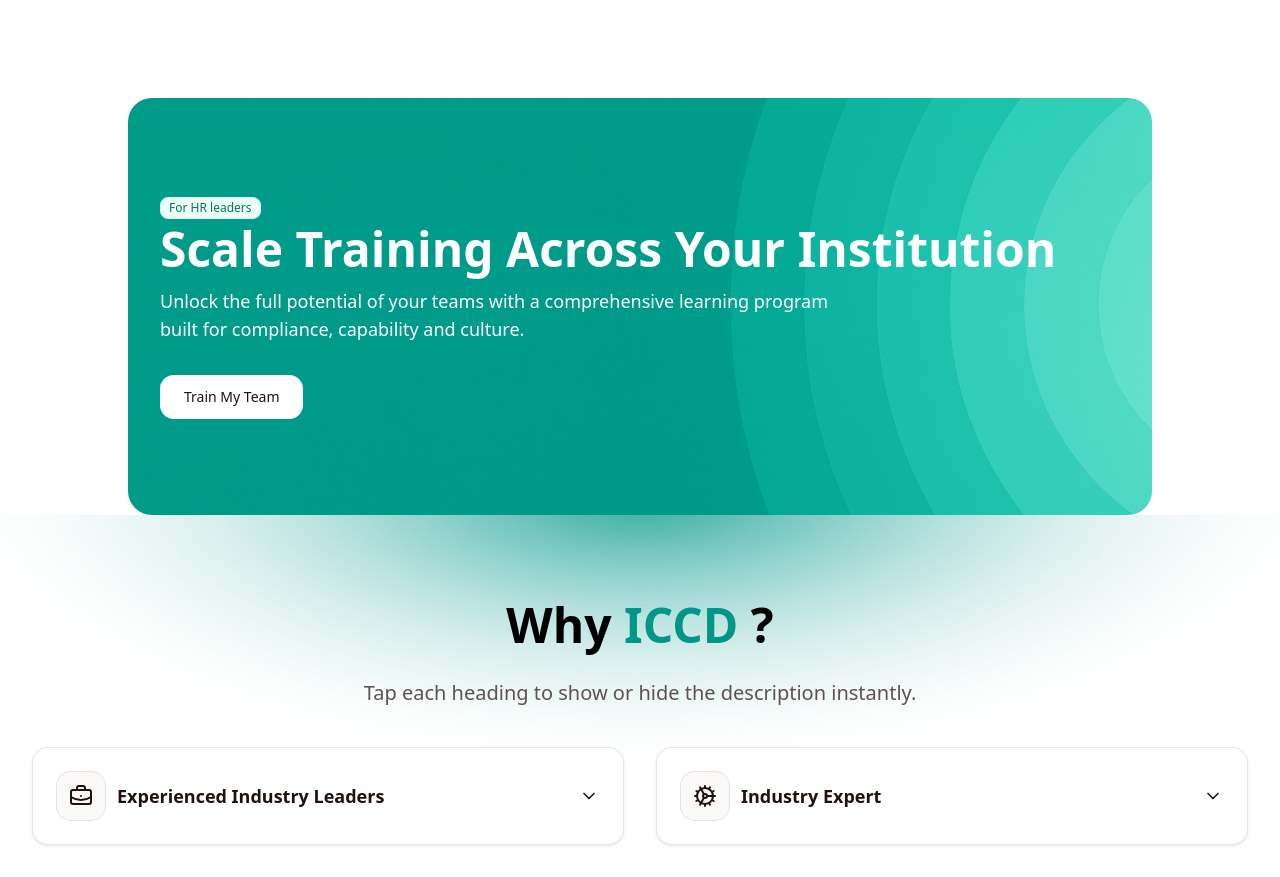
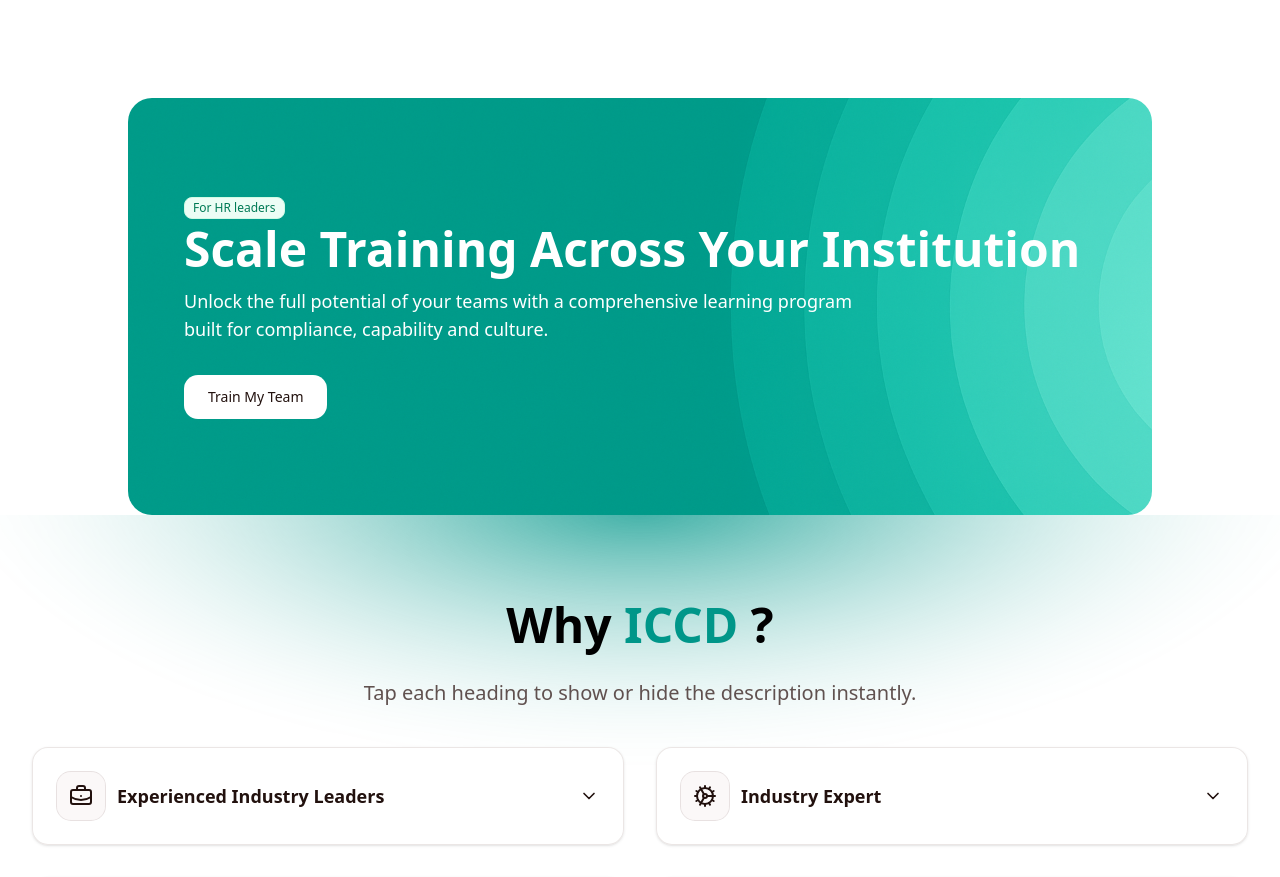
Before and after one commit to saran-adhikari/iccd, a Next.js app: page / in a window 1280 px wide. Shown: the part 1860-2737 px from the top of the page. Built offline with nearby package versions, Linux system fonts and the light colour scheme.

Commit message:
minor changes

```diff
--- a/src/app-components/herotrainmyteam.tsx
+++ b/src/app-components/herotrainmyteam.tsx
@@ -27,7 +27,7 @@
   aria-labelledby="hero-title"
 >
   {/* Content */}
-  <div className="mx-auto max-w-6xl px-6 sm:px-0">
+  <div className="mx-auto max-w-6xl px-6 sm:px-6">
     <div className="relative flex min-h-[30vh] items-start justify-start py-12 sm:py-16">
       <div className="relative z-10 text-start">
         <Badge
```
